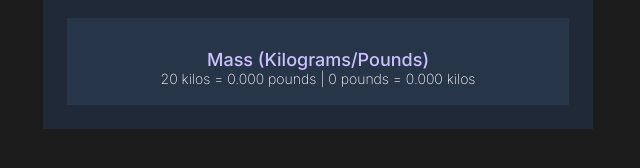
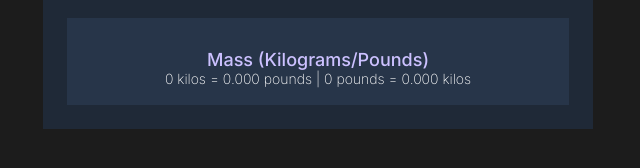
Before and after one commit to IgenRahul/scrimba_module3, a browser extension: page solo_project3_unit_converter/index.html in a window 1280 px wide. Shown: the part 576-744 px from the top of the page, 322-962 px from the left. Drawn offline with Linux system fonts and the light colour scheme.

Commit message:
Update index.html

```diff
--- a/solo_project3_unit_converter/index.html
+++ b/solo_project3_unit_converter/index.html
@@ -29,7 +29,7 @@
       <div class="section">
         <h3>Mass (Kilograms/Pounds)</h3>
         <p class="converted-el">
-          20 kilos = 0.000 pounds | 0 pounds = 0.000 kilos
+          0 kilos = 0.000 pounds | 0 pounds = 0.000 kilos
         </p>
       </div>
     </div>
```
